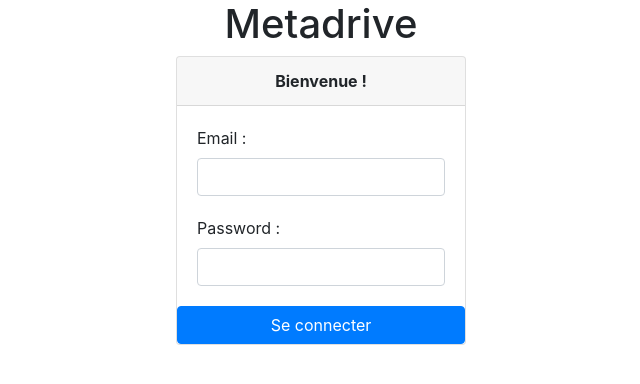
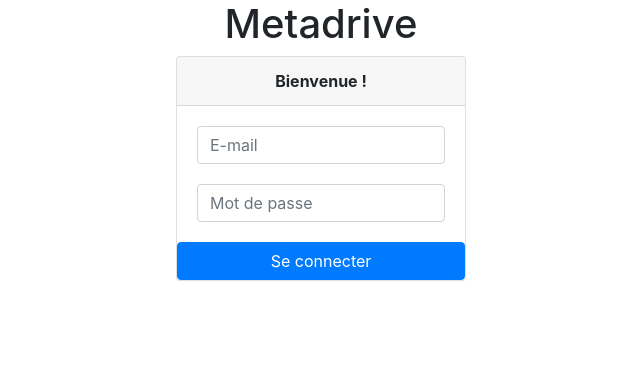
Before and after one commit to JXS-Groupe2/Project_Amir_Allan_Joceran_Pierre, an Angular app in the folder metadrive/: page /login in a window 1280 px wide. Shown: the top 384 px of the page, without its empty margins (319-959 px from the left). Built offline with nearby package versions, Linux system fonts and the light colour scheme.

Commit message:
Modification de l'adresse de callback pour l'authentification avec Google Drive

```diff
--- a/metadrive/src/app/app-routing.module.ts
+++ b/metadrive/src/app/app-routing.module.ts
@@ -18,7 +18,7 @@ const routes: Routes = [
     component: MainComponent
   },
   {
-    path: 'oauth2callback',
+    path: 'googledrivecallback',
     component: MainComponent
   }
 ];
--- a/metadrive/src/app/app.module.ts
+++ b/metadrive/src/app/app.module.ts
@@ -15,7 +15,7 @@ import { ServicesAuthComponent } from './services-auth/services-auth.component';
     AppComponent,
     AuthComponent,
     MainComponent,
-    ServicesAuthComponent
+    ServicesAuthComponent,
   ],
   imports: [
     BrowserModule,
--- a/metadrive/src/app/auth/auth.component.html
+++ b/metadrive/src/app/auth/auth.component.html
@@ -4,12 +4,10 @@
     <div class="card-block">
       <form [formGroup]="authForm" (ngSubmit)="submitForm(authForm.value)">
         <div class="form-group">
-          <label for="email">Email :</label>
-          <input type="email" class="form-control" id="email" [formControl]="authForm.controls['email']">
+          <input type="email" class="form-control" id="email" placeholder="E-mail" [formControl]="authForm.controls['email']">
         </div>
         <div class="form-group">
-          <label for="password">Password :</label>
-          <input type="password" class="form-control" id="password" [formControl]="authForm.controls['password']">
+          <input type="password" class="form-control" id="password" placeholder="Mot de passe" [formControl]="authForm.controls['password']">
         </div>
         <button type="submit" class="btn btn-primary container">Se connecter</button>
       </form>
--- a/metadrive/src/app/google-api.service.ts
+++ b/metadrive/src/app/google-api.service.ts
@@ -9,7 +9,7 @@ export class GoogleApiService {
     // TODO extraire les informations d'un fichier non versionné
     client_id: "291138564912-q6dh8mlriam2s9msgiv8te83iaaja8u1.apps.googleusercontent.com",
     scope: "https://www.googleapis.com/auth/drive",
-    redirect_uri: "http://localhost:4200/oauth2callback",
+    redirect_uri: "http://localhost:4200/googledrivecallback",
     response_type: "token"
   }
 
```
